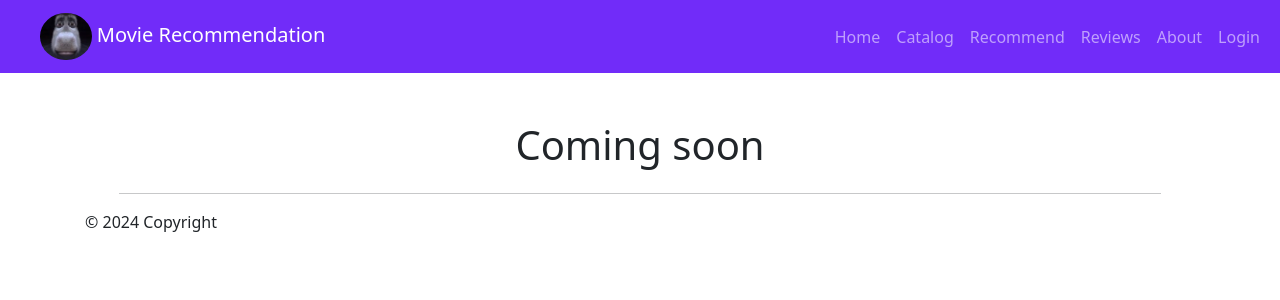
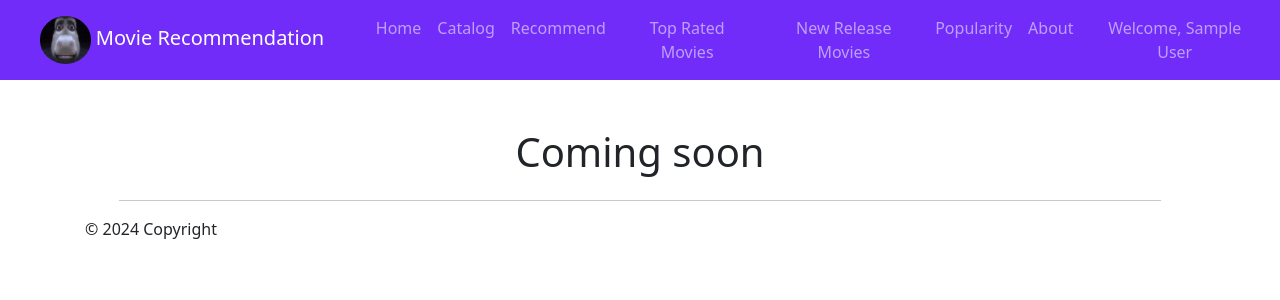
Before and after one commit to lataeqishere/WEB_MOVIE_RECOMMENDATION, a Flask app: page /about in a window 1280 px wide. Shown: the top 300 px of the page. Run offline with Flask 3, Linux system fonts and the light colour scheme; the visitor is signed in with stand-in values (Sample User, id 1); some web fonts are replaced.

Commit message:
add new multiple page shorcut

```diff
--- a/application/templates/includes/nav.html
+++ b/application/templates/includes/nav.html
@@ -6,19 +6,18 @@
     </button>
     <div class="collapse navbar-collapse" id="navbarNavAltMarkup">
       <div class="navbar-nav ms-auto">
-
-        <a class="nav-link " href="{{ url_for('index') }}"><span class="{% if navindex %}activate{% endif %}">Home</span></a>
-
-        <a class="nav-link " href="{{ url_for('catalog') }}"><span class="{% if navcatalog %}activate{% endif %}">Catalog</span></a>
-
-        <a class="nav-link " href="{{ url_for('recommend') }}"><span class="{% if navrecommend %}activate{% endif %}">Recommend</span></a>
-
-        <a class="nav-link " href="{{ url_for('reviews') }}"><span class="{% if navreviews %}activate{% endif %}">Reviews</span></a>
-
-        <a class="nav-link " href="{{ url_for('about') }}"><span class="{% if navabout %}activate{% endif %}">About</span></a>
-
-        <a class="nav-link " href="{{ url_for('login') }}"><span class="{% if navlogin %}activate{% endif %}">Login</span></a>
-
+        {% if 'name' in session %}
+          <a class="nav-link " href="{{ url_for('index') }}"><span class="{% if navindex %}activate{% endif %}">Home</span></a>
+          <a class="nav-link " href="{{ url_for('catalog') }}"><span class="{% if navcatalog %}activate{% endif %}">Catalog</span></a>
+          <a class="nav-link " href="{{ url_for('recommend') }}"><span class="{% if navrecommend %}activate{% endif %}">Recommend</span></a>
+          <a class="nav-link " href="{{ url_for('reviews') }}"><span class="{% if navreviews %}activate{% endif %}">Top Rated Movies</span></a>
+          <a class="nav-link " href="{{ url_for('new') }}"><span class="{% if navnew %}activate{% endif %}">New Release Movies</span></a>
+          <a class="nav-link " href="{{ url_for('pop') }}"><span class="{% if navpop %}activate{% endif %}">Popularity</span></a>
+          <a class="nav-link " href="{{ url_for('about') }}"><span class="{% if navabout %}activate{% endif %}">About</span></a>
+          <a class="nav-link" href="{{ url_for('welcome') }}">Welcome, {{ session['name'] }}</a>
+        {% else %}
+          <a class="nav-link" href="{{ url_for('login') }}"><span class="{% if navlogin %}activate{% endif %}">Login</span></a>
+        {% endif %}
       </div>
     </div>
   </div>
```
